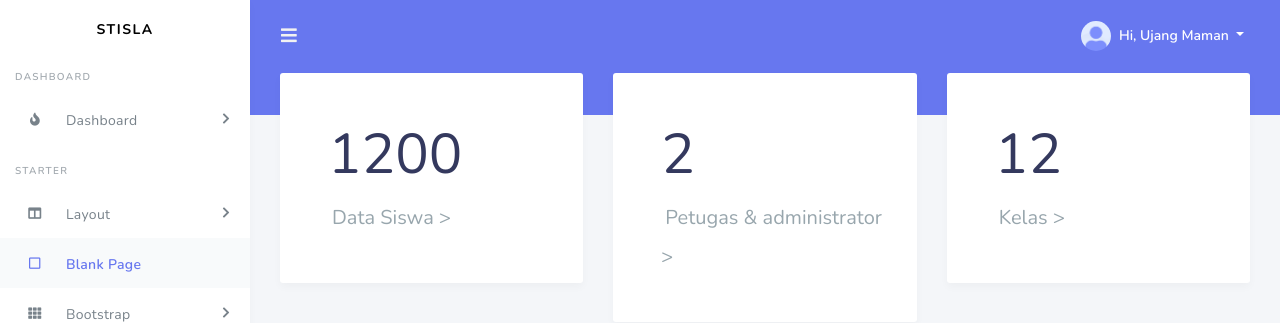
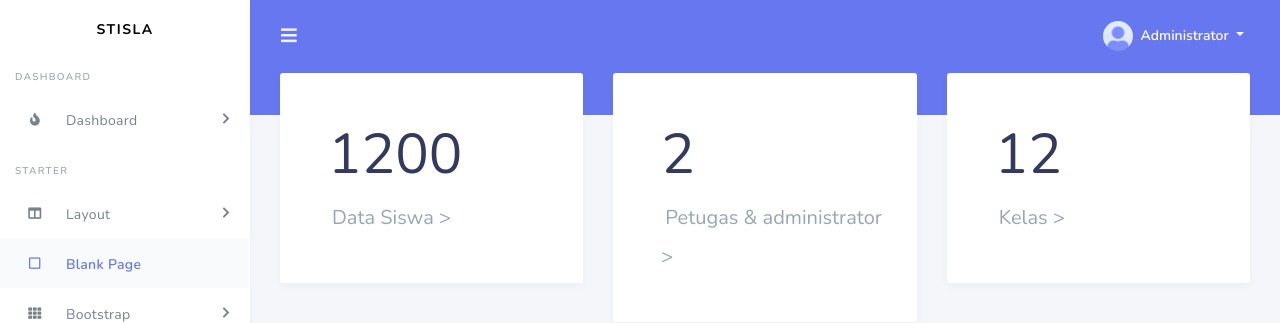
Before and after one commit to Kelompok4-eloquent/pembayaran-spp, a Laravel app: page /admin/dashboard in a window 1280 px wide. Shown: the top 323 px of the page. Run offline with Laravel 8, Linux system fonts and the light colour scheme; some libraries are stand-ins or nearby versions.

Commit message:
merubah user untuk admin dan petugas (dummy)

```diff
--- a/spp_project/resources/views/admin/partials/layouts/navbar.blade.php
+++ b/spp_project/resources/views/admin/partials/layouts/navbar.blade.php
@@ -6,7 +6,7 @@
         <li class="dropdown"><a href="#" data-toggle="dropdown"
                 class="nav-link dropdown-toggle nav-link-lg nav-link-user">
                 <img alt="image" src="../assets/img/avatar/avatar-1.png" class="rounded-circle mr-1">
-                <div class="d-sm-none d-lg-inline-block">Hi, Ujang Maman</div>
+                <div class="d-sm-none d-lg-inline-block">Administrator</div>
             </a>
             <div class="dropdown-menu dropdown-menu-right">
                 <a href="features-settings.html" class="dropdown-item has-icon">
--- a/spp_project/resources/views/petugas/partials/layouts/navbar.blade.php
+++ b/spp_project/resources/views/petugas/partials/layouts/navbar.blade.php
@@ -6,7 +6,7 @@
         <li class="dropdown"><a href="#" data-toggle="dropdown"
                 class="nav-link dropdown-toggle nav-link-lg nav-link-user">
                 <img alt="image" src="../assets/img/avatar/avatar-1.png" class="rounded-circle mr-1">
-                <div class="d-sm-none d-lg-inline-block">Hi, Ujang Maman</div>
+                <div class="d-sm-none d-lg-inline-block">Hi, Ujang</div>
             </a>
             <div class="dropdown-menu dropdown-menu-right">
                 <a href="features-settings.html" class="dropdown-item has-icon">
```
